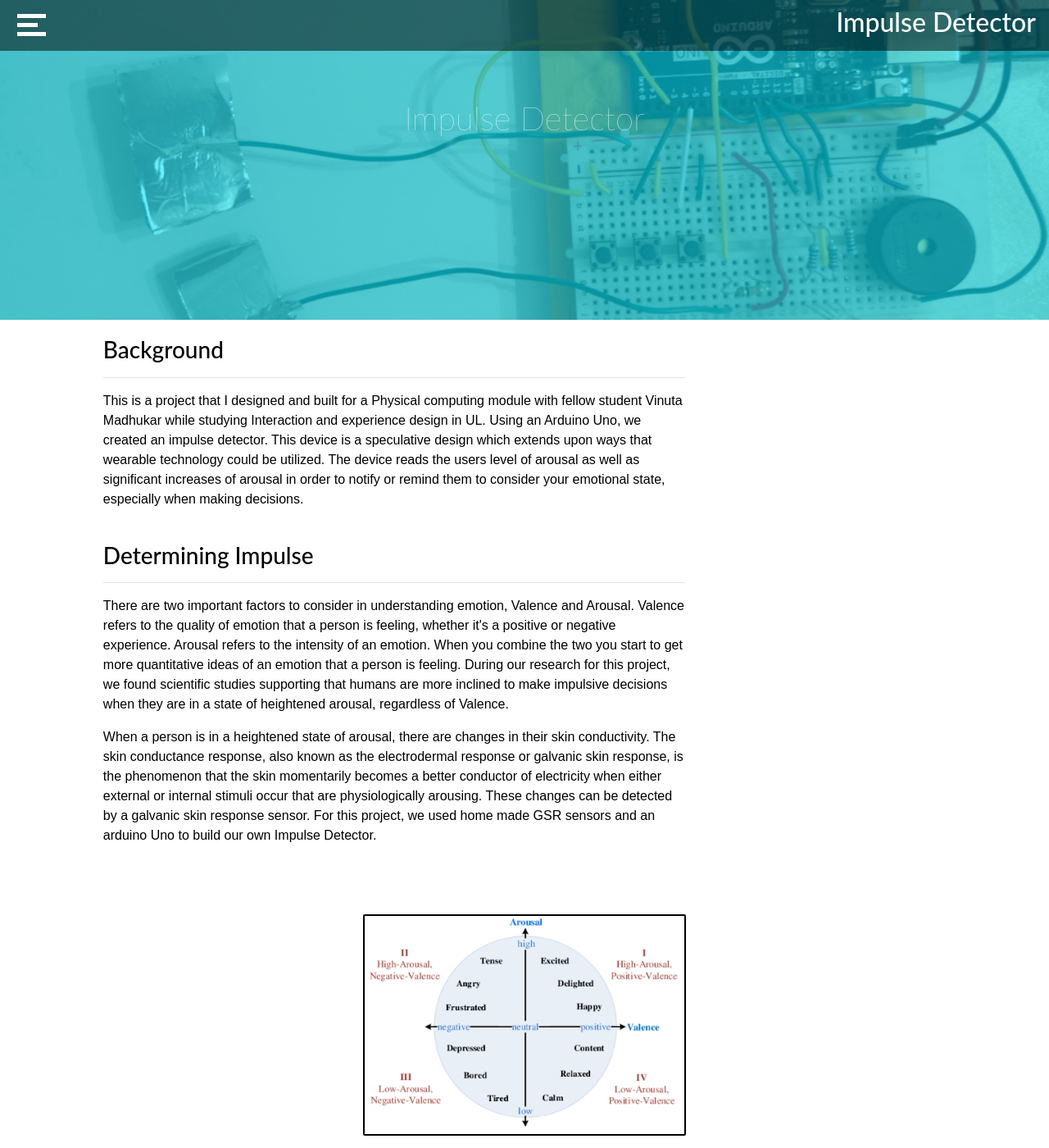
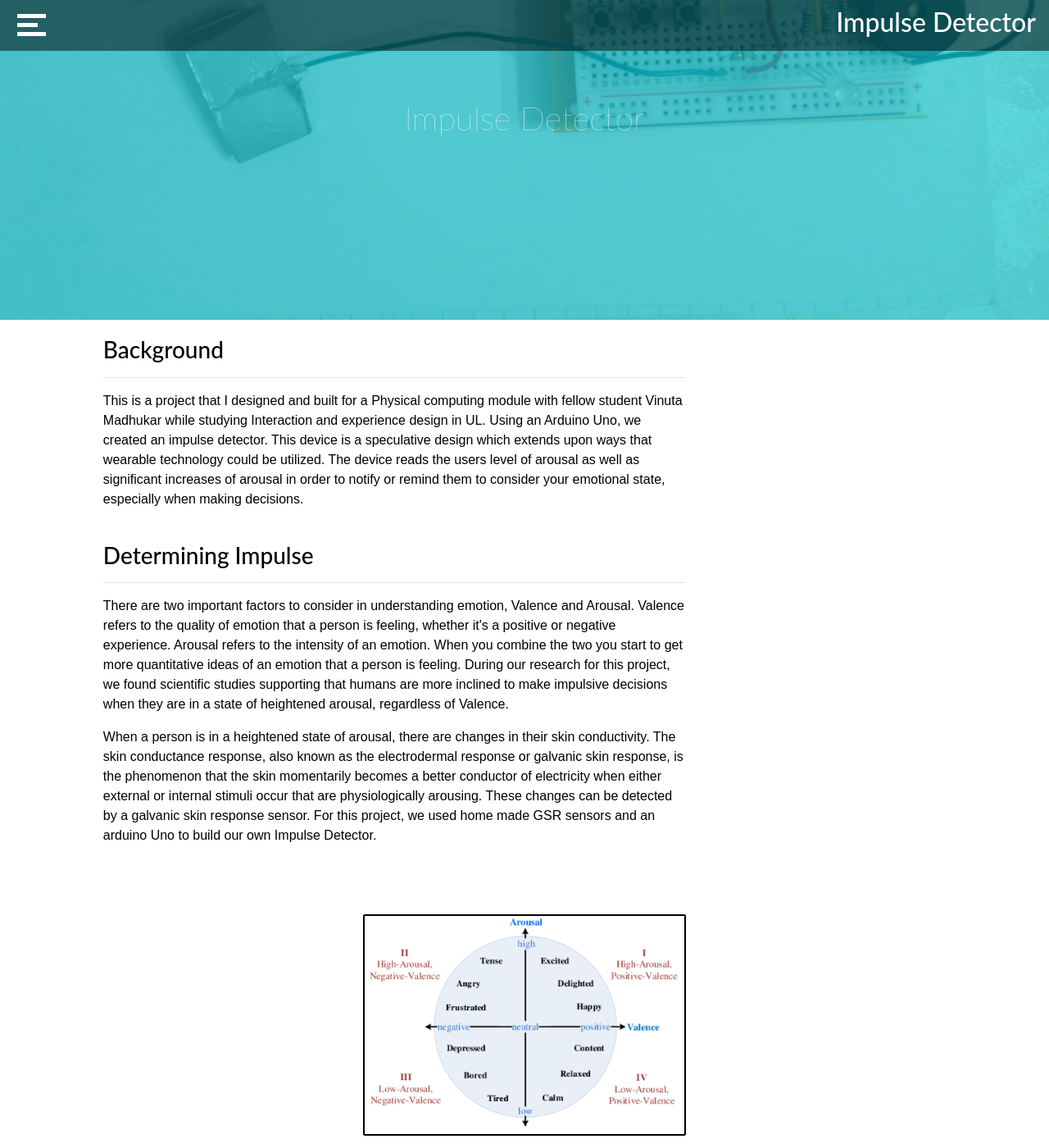
Before and after one commit to Tony8egan/www.TonesDesigns, a Jekyll site: the page built from ImpulseDetector.markdown, in a window 1280 px wide and 1400 px high. Shown: the whole window at 82% size. Built offline with Jekyll 4.4.1, drawn with Linux system fonts in a browser that asks for light colours; nearby versions of some CDN libraries.

Commit message:
Update ImpulseDetector.html

```diff
--- a/_layouts/ImpulseDetector.html
+++ b/_layouts/ImpulseDetector.html
@@ -19,18 +19,20 @@
     background-image: linear-gradient(to bottom right, #a3d6d3, #206f78);
   }
 
-     p{
+  p{
       font-family: futura-lt-w01-book,sans-serif;
     }
 
-     .parallax {
+    .parallax {
 
 
   /* Create the parallax scrolling effect */
   background-attachment: fixed;
-  background-position: center;
+  background-position:center bottom;
   background-repeat: no-repeat;
   background-size: cover;
+  height: 390px;
+  background-image: url('/images/ImpulseCover.png');
 }
   </style>
 <body >
@@ -65,8 +67,8 @@
 
 
 
-    <div class="col-sm-12 parallax"  style="height: 390px;text-align: center; background-image: url('/images/ImpulseCover.png');background-position: center;background-size: cover;background-repeat: no-repeat;">
-
+    <div class="col-sm-12 "  style="height: 390px;text-align: center; ">
+      <div class="parallax">
       <br>
      <br>
      <br>
@@ -75,7 +77,7 @@
           <H1 style ="color:rgb(255, 255, 255);padding-left: 5px;padding-right: 5px;font-weight: 100;">Impulse Detector</H1>
 
     </div>
-
+  </div>
 
 
 
```
